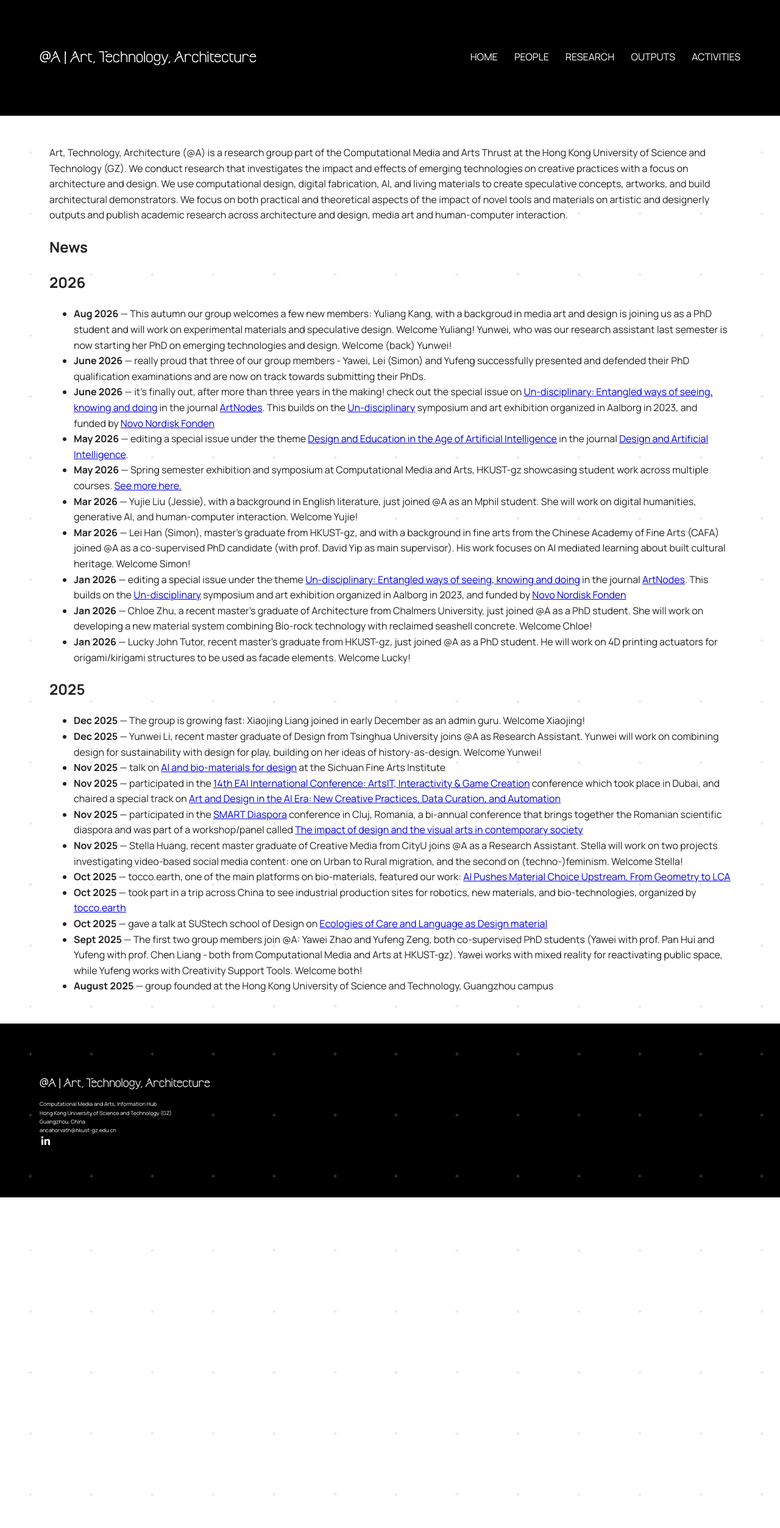
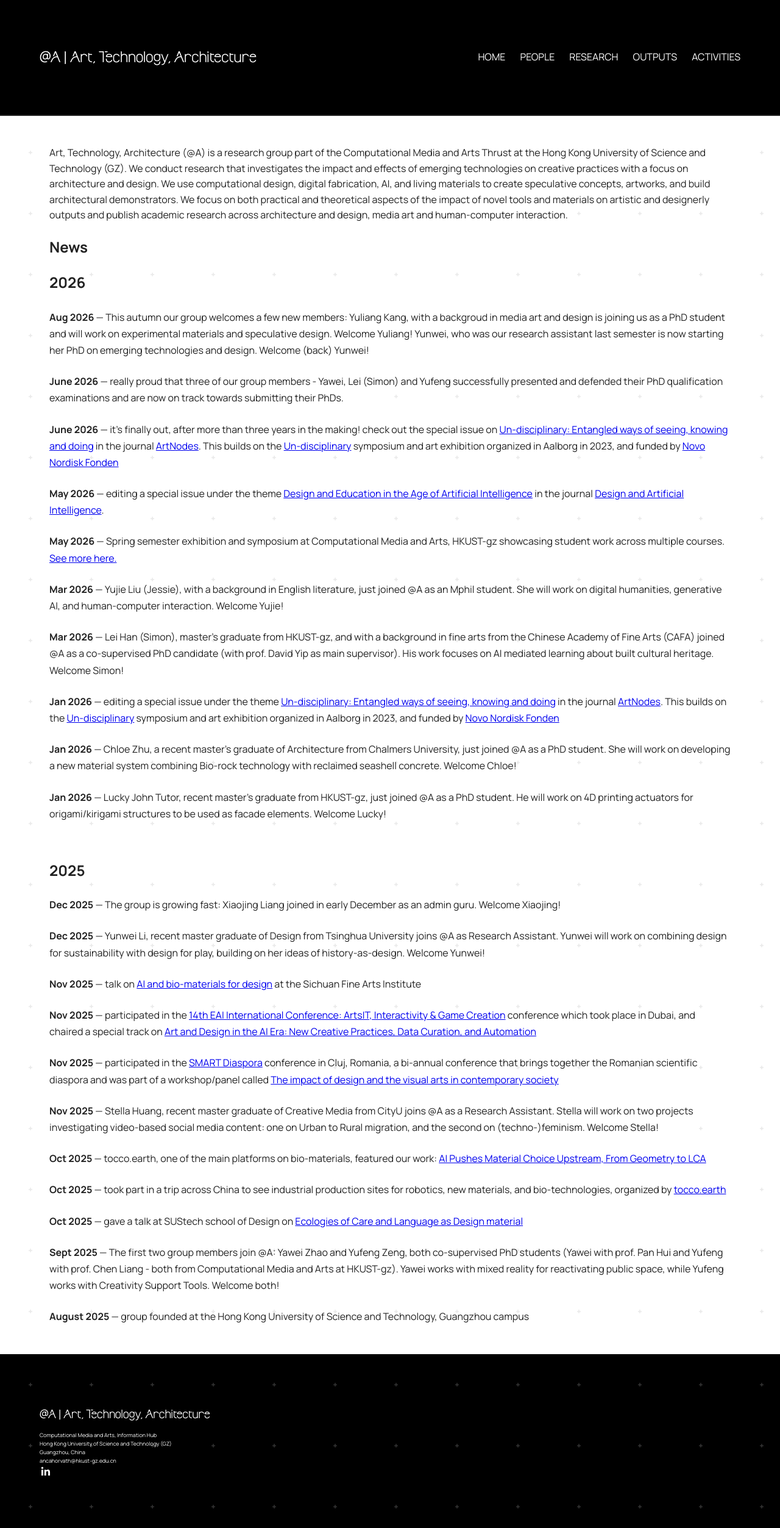
Before and after one commit to anqua/at-a, a Jekyll site: the page built from index.md, in a window 1280 px wide. Shown: the whole page at 61% size. Built offline with Jekyll 4.4.1, drawn with Linux system fonts in a browser that asks for light colours; before the commit the page ends 1963 px from its top, so only the background shows below that.

Commit message:
Spacing pass: fix mobile header bug, add breathing room across the site
Real bug: .site-header had padding: 0 2em (horizontal only, no
vertical). On desktop align-items:center + min-height masked this,
but on mobile the stacked nav grows taller than min-height, so the
last link ("ACTIVITIES") sat flush against the header's bottom edge
with zero space. Root cause of the reported issue.

- .site-header: padding 0 2em -> 2em (adds real vertical breathing
  room on every viewport, not just when content is short)
- .site-nav: convert from margin-based link spacing to
  display:flex + gap, on both the row layout (desktop) and the
  stacked column layout (mobile) - more consistent than manual
  margin-left/margin-right that only worked in one direction
- Removed dead generic `nav {}` / `nav a {}` rules: duplicate/leftover
  styling for the same <nav class="site-nav"> element, including a
  mobile-only `border-bottom: 1px solid #ddd` that would have been
  invisible against the black header anyway and was silently
  fighting the real .site-nav rules
- .site-footer: padding 0 2em -> 2.5em 2em (same fix, symmetric
  top/bottom breathing room)
- Grids: increased gap/padding on .pubs-grid, .pub-card, #people,
  .person-card, #collaborators
- News section: previously had zero dedicated CSS, relying entirely
  on unstyled browser <ul>/<li>/<h2> defaults. Added .news-list /
  .news-year / .news-items with real margin between items and year
  sections, list bullets removed

Verified with a local build + browser checks at 375px mobile and
1600px desktop: space below the last mobile nav link went from ~0px
to 34px (matching the new 2em padding), space above the title is a
symmetric 32px; footer padding/centering now symmetric top and
bottom; grid gaps confirmed at their new px values (people 40px,
person-card 24px, collaborators 72px, pubs-grid 32px, pub-card 24px);
news items report 24px margin-bottom with list-style none; no
horizontal overflow on any page at either width.

```diff
--- a/_includes/news-list.html
+++ b/_includes/news-list.html
@@ -1,10 +1,12 @@
+<div class="news-list">
 {% assign years = site.data.news | map: "year" | uniq | sort | reverse %}
 {% for y in years %}
-<h2>{{ y }}</h2>
-<ul>
+<h2 class="news-year">{{ y }}</h2>
+<ul class="news-items">
 {% assign items = site.data.news | where: "year", y %}
 {% for item in items %}
   <li><strong>{{ item.date }}</strong> — {{ item.html }}</li>
 {% endfor %}
 </ul>
 {% endfor %}
+</div>
--- a/assets/css/style.css
+++ b/assets/css/style.css
@@ -43,7 +43,7 @@ header {
   background-color: #000;   /* black */
   border-bottom: 2px solid #222;
   min-height: var(--bar-height);
-  padding: 0 2em;
+  padding: 2em;
   display: flex;
   align-items: center;
 }
@@ -54,7 +54,8 @@ header {
   margin: 0 auto;
   display: flex;
   justify-content: space-between;
-  align-items: flex-start;
+  align-items: center;
+  gap: 1.5em;
 }
 
 .site-title a {
@@ -65,8 +66,13 @@ header {
   color: #fff;
 }
 
+.site-nav {
+  display: flex;
+  flex-wrap: wrap;
+  gap: 0.5em 1.5em;
+}
+
 .site-nav a {
-  margin-left: 0.5em;
   text-decoration: none;
   color: #fff;
   font-weight: 400;
@@ -80,44 +86,16 @@ header {
   .header-inner {
     flex-direction: column;
     align-items: flex-start;
+    gap: 1.2em;
   }
 
   .site-nav {
-    margin-top: 0.8em;
+    flex-direction: column;
+    gap: 1em;
   }
 
   .site-nav a {
-    margin-left: 0;
-    margin-right: 1em;
-    font-size: 1em;
-  }
-}
-
-
-
-nav {
-  display: flex;
-  gap: 1.2em;
-  flex-wrap: wrap;
-}
-
-nav a {
-  text-decoration: none;
-  font-size: 1em;
-  padding: 0.3em 0;
-}
-
-/* MOBILE STYLES */
-@media (max-width: 768px) {
-  nav {
-    flex-direction: column;
-    gap: 0;
-  }
-
-  nav a {
-    font-size: 1.2em;
-    padding: 0.75em 0;
-    border-bottom: 1px solid #ddd;
+    font-size: 1.1em;
   }
 }
 
@@ -130,6 +108,34 @@ h1 {
   margin-bottom: 0.6em;
 }
 
+.news-list {
+  margin-top: 1em;
+}
+
+.news-year {
+  margin-top: 2.5em;
+  margin-bottom: 1em;
+}
+
+.news-year:first-child {
+  margin-top: 0;
+}
+
+.news-items {
+  list-style: none;
+  margin: 0;
+  padding: 0;
+}
+
+.news-items li {
+  margin-bottom: 1.5em;
+  line-height: 1.7;
+}
+
+.news-items li:last-child {
+  margin-bottom: 0;
+}
+
 #outputs h3 {
   margin-top: 2em;
 }
@@ -137,16 +143,16 @@ h1 {
 .pubs-grid {
   display: grid;
   grid-template-columns: repeat(auto-fit, minmax(min(480px, 100%), 1fr));
-  gap: 1.5em;
-  margin: 1em 0 2em;
+  gap: 2em;
+  margin: 1.5em 0 3em;
 }
 
 .pub-card {
   display: flex;
-  gap: 1em;
+  gap: 1.2em;
   background: #fff;
   border: 1px solid #ccc;
-  padding: 1em;
+  padding: 1.5em;
   box-shadow: 0 2px 4px rgba(0,0,0,0.1);
 }
 
@@ -235,17 +241,17 @@ h1 {
 #people {
   max-width: var(--content-width);
   margin: 0 auto;
-  padding: 1em;
+  padding: 1.5em;
   display: flex;
   flex-wrap: wrap;
   justify-content: center;
-  gap: 2em;
+  gap: 2.5em;
 }
 
 .person-card {
   background: #fff;
   border: 1px solid #ccc;
-  padding: 1em;
+  padding: 1.5em;
   width: 27.5%;
   text-align: center;
   box-shadow: 0 2px 4px rgba(0,0,0,0.1);
@@ -298,12 +304,12 @@ h1 {
 
 #collaborators {
   max-width: var(--content-width);
-  margin: 1em auto 0;
-  padding: 1em;
+  margin: 1.5em auto 0;
+  padding: 1.5em;
   display: flex;
   flex-wrap: wrap;
   justify-content: center;
-  gap: 2.5em;
+  gap: 3em;
 }
 
 .collab-item {
@@ -337,7 +343,7 @@ h1 {
   color: #fff;
   margin-top: 3em;
   min-height: var(--footer-height);
-  padding: 0 2em;
+  padding: 2.5em 2em;
   display: flex;
   align-items: center;
 }
```
